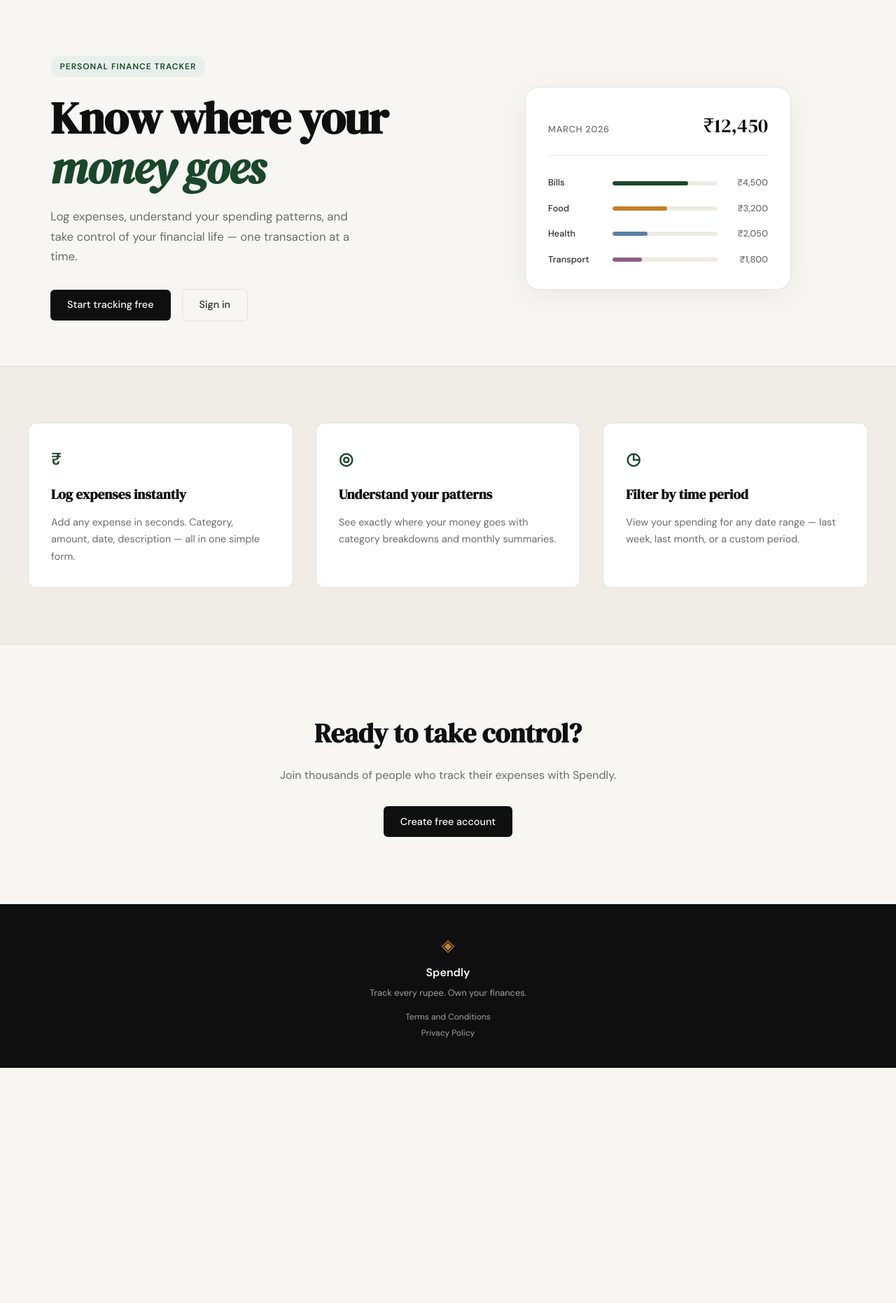
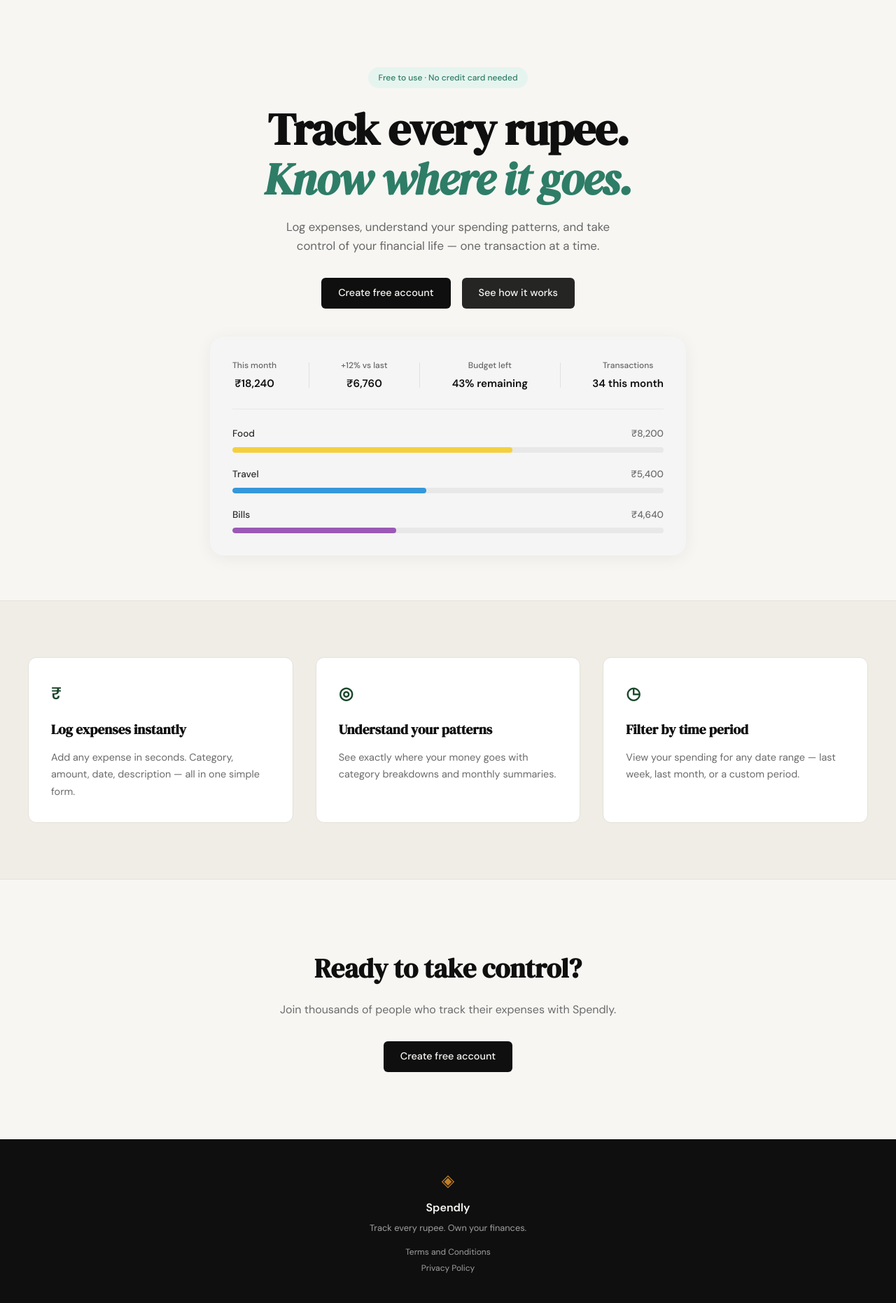
Before and after one commit to ShashankRB031/Spendly, a Flask app: page / in a window 1280 px wide. Shown: the part 61-1923 px from the top of the page at 70% size. Before the commit the page ends 1587 px from the top, so only its background shows below. Run offline with Flask 3, Linux system fonts and the light colour scheme.

Commit message:
landing: redesign hero section to match mockup

```diff
--- a/static/css/style.css
+++ b/static/css/style.css
@@ -124,24 +124,25 @@ a { color: inherit; text-decoration: none; }
 /* ------------------------------------------------------------------ */
 
 .hero {
-    padding: 5rem 2rem 4rem;
-    display: grid;
-    grid-template-columns: 1fr 1fr;
-    gap: 4rem;
-    align-items: center;
+    padding: 6rem 2rem 4rem;
     max-width: var(--max-width);
     margin: 0 auto;
+    text-align: center;
+}
+
+.hero-inner {
+    display: flex;
+    flex-direction: column;
+    align-items: center;
 }
 
 .hero-badge {
     display: inline-block;
-    background: var(--accent-light);
-    color: var(--accent);
+    background: #E6F4EF;
+    color: #2E7D67;
     font-size: 0.75rem;
-    font-weight: 600;
-    letter-spacing: 0.08em;
-    text-transform: uppercase;
-    padding: 0.35rem 0.85rem;
+    font-weight: 500;
+    padding: 0.35rem 0.9rem;
     border-radius: 999px;
     margin-bottom: 1.5rem;
 }
@@ -157,14 +158,14 @@ a { color: inherit; text-decoration: none; }
 
 .hero-title em {
     font-style: italic;
-    color: var(--accent);
+    color: #2E7D67;
 }
 
 .hero-subtitle {
     font-size: 1.05rem;
-    color: var(--ink-muted);
-    line-height: 1.7;
-    max-width: 460px;
+    color: #666;
+    line-height: 1.6;
+    max-width: 480px;
     margin-bottom: 2rem;
 }
 
@@ -172,89 +173,123 @@ a { color: inherit; text-decoration: none; }
     display: flex;
     gap: 1rem;
     align-items: center;
+    margin-bottom: 2.5rem;
+}
+
+.btn-secondary {
+    display: inline-block;
+    background: rgba(0, 0, 0, 0.85);
+    color: var(--paper);
+    padding: 0.65rem 1.5rem;
+    border-radius: var(--radius-sm);
+    font-family: var(--font-body);
+    font-size: 0.9rem;
+    font-weight: 500;
+    cursor: pointer;
+    border: none;
+    transition: background 0.2s;
+    text-decoration: none;
+}
+
+.btn-secondary:hover { background: rgba(0, 0, 0, 0.7); }
+
+/* ------------------------------------------------------------------ */
+/* Hero Card                                                           */
+/* ------------------------------------------------------------------ */
+
+.hero-card {
+    background: #F5F5F5;
+    border-radius: var(--radius-lg);
+    padding: 2rem;
+    width: 100%;
+    max-width: 680px;
+    box-shadow: 0 4px 24px rgba(0, 0, 0, 0.06);
+}
+
+.hero-card-summary {
+    display: flex;
+    align-items: center;
+    justify-content: space-between;
+    padding-bottom: 1.5rem;
+    margin-bottom: 1.5rem;
+    border-bottom: 1px solid #e8e8e8;
+}
+
+.summary-item {
+    display: flex;
+    flex-direction: column;
+    align-items: center;
+    gap: 0.25rem;
+}
+
+.summary-label {
+    font-size: 0.75rem;
+    color: #666;
+    font-weight: 500;
+}
+
+.summary-value {
+    font-size: 0.95rem;
+    color: var(--ink);
+    font-weight: 600;
+}
+
+.summary-divider {
+    width: 1px;
+    height: 36px;
+    background: #e0e0e0;
 }
 
 /* ------------------------------------------------------------------ */
-/* Mock card (hero visual)                                             */
+/* Progress Bars in Hero Card                                          */
 /* ------------------------------------------------------------------ */
 
-.hero-visual {
+.hero-card-bars {
     display: flex;
-    justify-content: center;
+    flex-direction: column;
+    gap: 1.25rem;
 }
 
-.mock-card {
-    background: var(--paper-card);
-    border: 1px solid var(--border);
-    border-radius: var(--radius-lg);
-    padding: 2rem;
-    width: 100%;
-    max-width: 380px;
-    box-shadow: 0 8px 40px rgba(0,0,0,0.06);
+.bar-item {
+    display: flex;
+    flex-direction: column;
+    gap: 0.5rem;
 }
 
-.mock-card-header {
+.bar-header {
     display: flex;
     justify-content: space-between;
-    align-items: baseline;
-    margin-bottom: 1.75rem;
-    padding-bottom: 1.25rem;
-    border-bottom: 1px solid var(--border-soft);
+    align-items: center;
 }
 
-.mock-label {
-    font-size: 0.8rem;
-    font-weight: 500;
-    color: var(--ink-muted);
-    text-transform: uppercase;
-    letter-spacing: 0.06em;
-}
-
-.mock-total {
-    font-family: var(--font-display);
-    font-size: 1.75rem;
-    color: var(--ink);
-}
-
-.mock-bars { display: flex; flex-direction: column; gap: 1rem; }
-
-.mock-bar-row {
-    display: grid;
-    grid-template-columns: 80px 1fr 60px;
-    align-items: center;
-    gap: 0.75rem;
-}
-
-.mock-cat {
-    font-size: 0.8rem;
+.bar-label {
+    font-size: 0.85rem;
     font-weight: 500;
     color: var(--ink-soft);
 }
 
-.mock-bar-track {
-    height: 6px;
-    background: var(--border-soft);
+.bar-value {
+    font-size: 0.85rem;
+    font-weight: 500;
+    color: var(--ink-muted);
+}
+
+.bar-track {
+    height: 8px;
+    background: #e8e8e8;
     border-radius: 999px;
     overflow: hidden;
 }
 
-.mock-bar {
+.bar-fill {
     height: 100%;
-    background: var(--accent);
     border-radius: 999px;
     transition: width 0.6s ease;
 }
 
-.mock-bar-2 { background: var(--accent-2); }
-.mock-bar-3 { background: #5b7fa6; }
-.mock-bar-4 { background: #8b5e83; }
-
-.mock-amt {
-    font-size: 0.8rem;
-    font-weight: 500;
-    color: var(--ink-muted);
-    text-align: right;
-}
+.bar-food { background: #F4D03F; }
+.bar-travel { background: #3498DB; }
+.bar-bills { background: #9B59B6; }
 
 /* ------------------------------------------------------------------ */
 /* Buttons                                                             */
--- a/templates/landing.html
+++ b/templates/landing.html
@@ -6,10 +6,10 @@
 
 <section class="hero">
     <div class="hero-inner">
-        <div class="hero-badge">Personal Finance Tracker</div>
+        <div class="hero-badge">Free to use · No credit card needed</div>
         <h1 class="hero-title">
-            Know where your<br>
-            <em>money goes</em>
+            Track every rupee.<br>
+            <em>Know where it goes.</em>
         </h1>
         <p class="hero-subtitle">
             Log expenses, understand your spending patterns,
@@ -17,44 +17,58 @@
             one transaction at a time.
         </p>
         <div class="hero-actions">
-            <a href="{{ url_for('register') }}" class="btn-primary">Start tracking free</a>
-            <a href="{{ url_for('login') }}" class="btn-ghost">Sign in</a>
+            <a href="{{ url_for('register') }}" class="btn-primary">Create free account</a>
+            <a href="#how-it-works" class="btn-secondary">See how it works</a>
         </div>
-    </div>
-    <div class="hero-visual">
-        <div class="mock-card">
-            <div class="mock-card-header">
-                <span class="mock-label">March 2026</span>
-                <span class="mock-total">₹12,450</span>
+        <div class="hero-card">
+            <div class="hero-card-summary">
+                <div class="summary-item">
+                    <span class="summary-label">This month</span>
+                    <span class="summary-value">₹18,240</span>
+                </div>
+                <div class="summary-divider"></div>
+                <div class="summary-item">
+                    <span class="summary-label">+12% vs last</span>
+                    <span class="summary-value">₹6,760</span>
+                </div>
+                <div class="summary-divider"></div>
+                <div class="summary-item">
+                    <span class="summary-label">Budget left</span>
+                    <span class="summary-value">43% remaining</span>
+                </div>
+                <div class="summary-divider"></div>
+                <div class="summary-item">
+                    <span class="summary-label">Transactions</span>
+                    <span class="summary-value">34 this month</span>
+                </div>
             </div>
-            <div class="mock-bars">
-                <div class="mock-bar-row">
-                    <span class="mock-cat">Bills</span>
-                    <div class="mock-bar-track">
-                        <div class="mock-bar" style="width: 72%"></div>
+            <div class="hero-card-bars">
+                <div class="bar-item">
+                    <div class="bar-header">
+                        <span class="bar-label">Food</span>
+                        <span class="bar-value">₹8,200</span>
                     </div>
-                    <span class="mock-amt">₹4,500</span>
+                    <div class="bar-track">
+                        <div class="bar-fill bar-food" style="width: 65%"></div>
+                    </div>
                 </div>
-                <div class="mock-bar-row">
-                    <span class="mock-cat">Food</span>
-                    <div class="mock-bar-track">
-                        <div class="mock-bar mock-bar-2" style="width: 52%"></div>
+                <div class="bar-item">
+                    <div class="bar-header">
+                        <span class="bar-label">Travel</span>
+                        <span class="bar-value">₹5,400</span>
                     </div>
-                    <span class="mock-amt">₹3,200</span>
+                    <div class="bar-track">
+                        <div class="bar-fill bar-travel" style="width: 45%"></div>
+                    </div>
                 </div>
-                <div class="mock-bar-row">
-                    <span class="mock-cat">Health</span>
-                    <div class="mock-bar-track">
-                        <div class="mock-bar mock-bar-3" style="width: 33%"></div>
+                <div class="bar-item">
+                    <div class="bar-header">
+                        <span class="bar-label">Bills</span>
+                        <span class="bar-value">₹4,640</span>
                     </div>
-                    <span class="mock-amt">₹2,050</span>
-                </div>
-                <div class="mock-bar-row">
-                    <span class="mock-cat">Transport</span>
-                    <div class="mock-bar-track">
-                        <div class="mock-bar mock-bar-4" style="width: 28%"></div>
+                    <div class="bar-track">
+                        <div class="bar-fill bar-bills" style="width: 38%"></div>
                     </div>
-                    <span class="mock-amt">₹1,800</span>
                 </div>
             </div>
         </div>
```
Also changed, not shown: other parts of static/css/style.css (+27 -6 lines), History.txt (added, +39 -0 lines), 1 other file.
